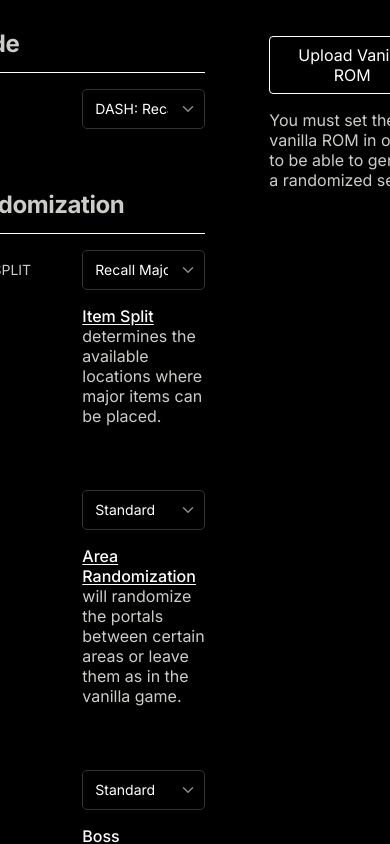
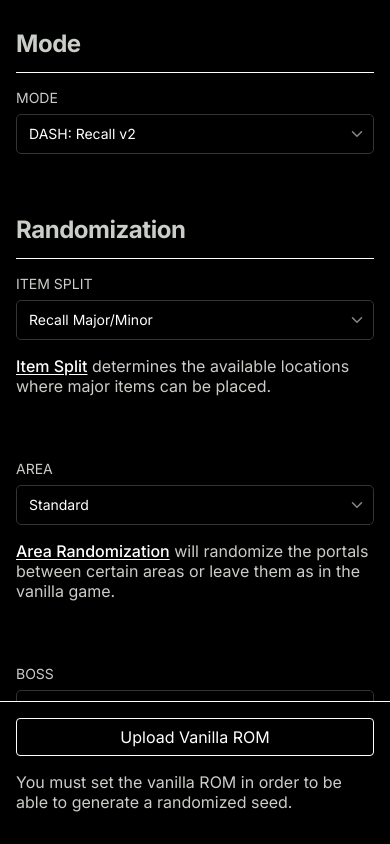
Before and after one commit to dashrando/dash-randomizer, a Next.js app in the folder apps/web/: page /generate in a window 390 px wide. Built offline with nearby package versions, Linux system fonts and the light colour scheme.

Commit message:
mobile optimizations on generate page

```diff
--- a/apps/web/app/generate/page.module.css
+++ b/apps/web/app/generate/page.module.css
@@ -9,9 +9,22 @@
   justify-content: center;
 }
 
+@media only screen and (max-width: 600px) {
+  .grid {
+    flex-direction: column;
+    padding-bottom: var(--spacer-8x);
+  }
+}
+
 .sections {
   width: 70%;
   max-width: 600px;
+}
+
+@media only screen and (max-width: 600px) {
+  .sections {
+    width: 100%;
+  }
 }
 
 .section.open {
@@ -47,6 +60,17 @@
   justify-content: space-between;
 }
 
+@media only screen and (max-width: 600px) {
+  .option {
+    flex-direction: column;
+    justify-content: flex-start;
+  }
+
+  .option label {
+    margin-bottom: var(--spacer-2x);
+  }
+}
+
 .option + .option {
   /* border-top: 1px solid #111; */
   padding-top: 32px;
@@ -73,3 +97,18 @@
   top: 36px;
   height: 300px;
 }
+
+@media only screen and (max-width: 600px) {
+  .sidebar {
+    position: fixed;
+    bottom: 0;
+    left: 0;
+    width: 100%;
+    top: auto;
+    height: auto;
+    padding: var(--spacer-4x);
+    border-top: 1px solid #fff;
+    z-index: 101;
+    background-color: #000;
+  }
+}
```
